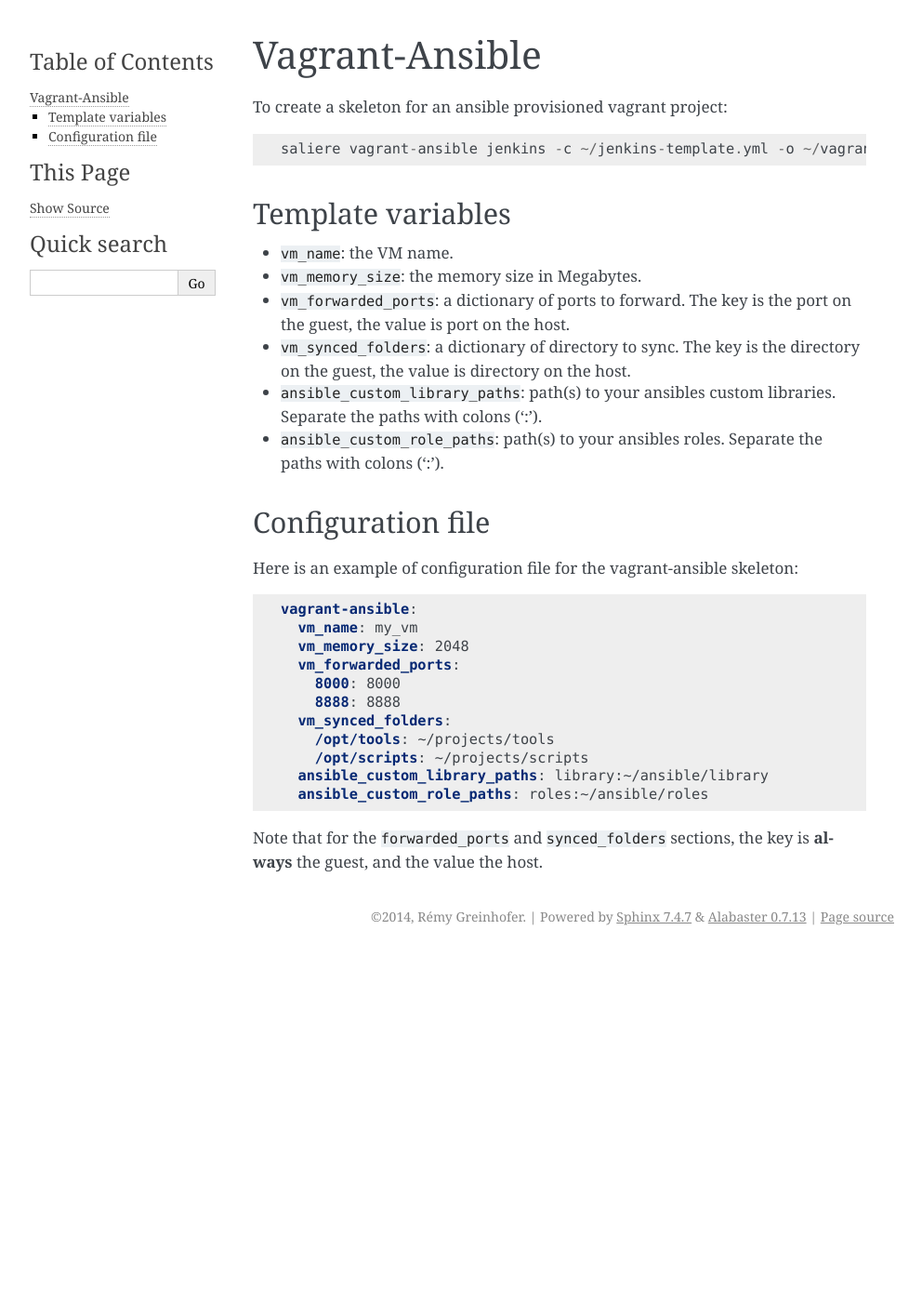
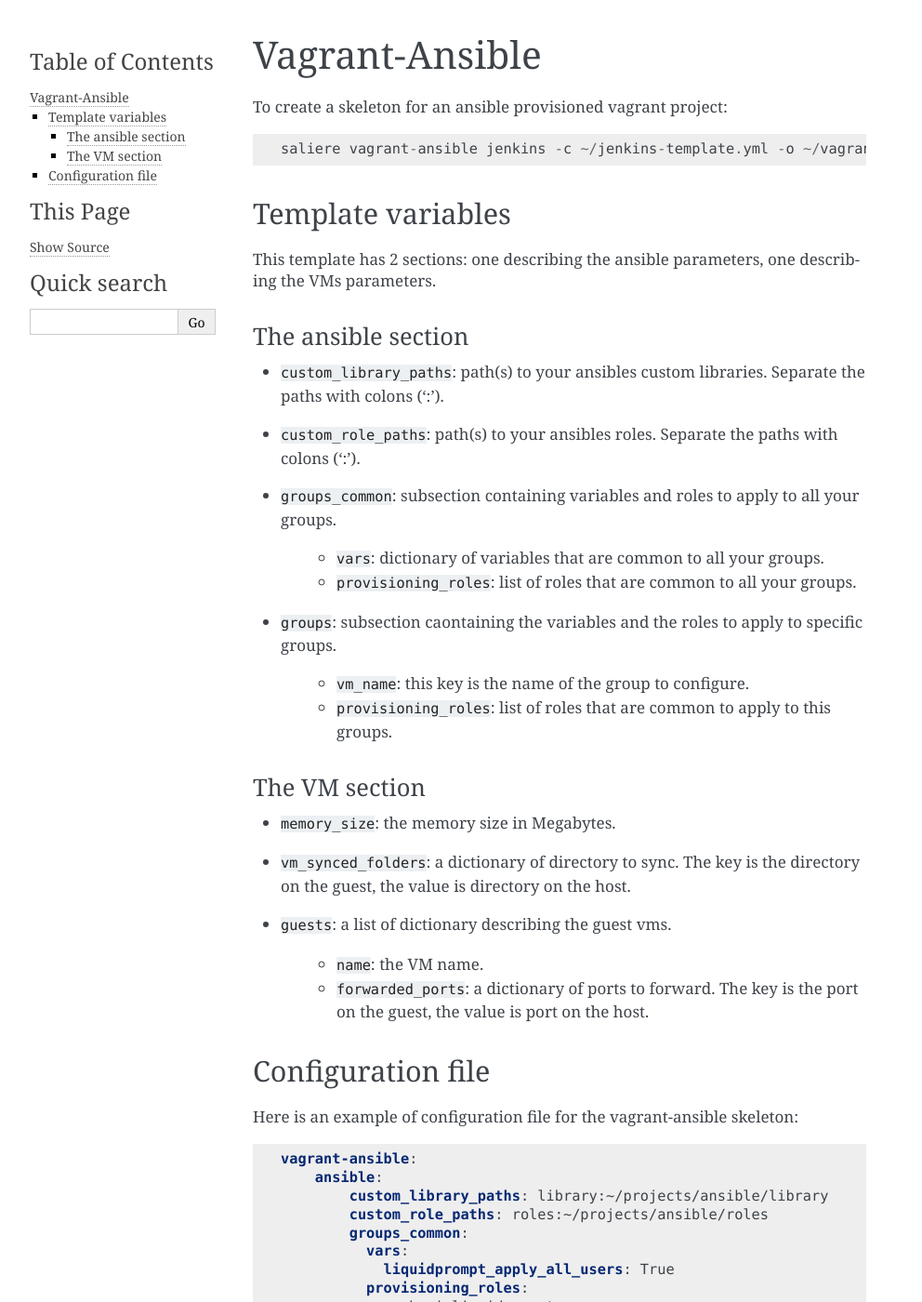
Before and after one commit to rgreinho/Saliere, a Sphinx documentation site: the page built from doc/source/vagrant-ansible.rst, in a window 1280 px wide and 1400 px high. Shown: the whole window at 93% size, without its empty margins (148-1140 px from the left). Built offline with Sphinx 7.4.7, drawn with Linux system fonts in a browser that asks for light colours; some of the changed text lies outside the part shown.

Commit message:
Update the documentation

```diff
--- a/doc/source/vagrant-ansible.rst
+++ b/doc/source/vagrant-ansible.rst
@@ -8,12 +8,32 @@
 Template variables
 ------------------
 
-* ``vm_name``: the VM name.
-* ``vm_memory_size``: the memory size in Megabytes.
-* ``vm_forwarded_ports``: a dictionary of ports to forward. The key is the port on the guest, the value is port on the host.
+This template has 2 sections: one describing the ansible parameters, one describing the VMs parameters.
+
+The ansible section
+^^^^^^^^^^^^^^^^^^^
+
+* ``custom_library_paths``: path(s) to your ansibles custom libraries. Separate the paths with colons (':').
+* ``custom_role_paths``: path(s) to your ansibles roles. Separate the paths with colons (':').
+* ``groups_common``: subsection containing variables and roles to apply to all your groups.
+
+    * ``vars``: dictionary of variables that are common to all your groups.
+    * ``provisioning_roles``: list of roles that are common to all your groups.
+
+* ``groups``: subsection caontaining the variables and the roles to apply to specific groups.
+
+    * ``vm_name``: this key is the name of the group to configure.
+    * ``provisioning_roles``: list of roles that are common to apply to this groups.
+
+The VM section
+^^^^^^^^^^^^^^
+
+* ``memory_size``: the memory size in Megabytes.
 * ``vm_synced_folders``: a dictionary of directory to sync. The key is the directory on the guest, the value is directory on the host.
-* ``ansible_custom_library_paths``: path(s) to your ansibles custom libraries. Separate the paths with colons (':').
-* ``ansible_custom_role_paths``: path(s) to your ansibles roles. Separate the paths with colons (':').
+* ``guests``: a list of dictionary describing the guest vms.
+
+    * ``name``: the VM name.
+    * ``forwarded_ports``: a dictionary of ports to forward. The key is the port on the guest, the value is port on the host.
 
 Configuration file
 ------------------
@@ -23,15 +43,34 @@
 .. code-block:: yaml
 
     vagrant-ansible:
-      vm_name: my_vm
-      vm_memory_size: 2048
-      vm_forwarded_ports:
-        8000: 8000
-        8888: 8888
-      vm_synced_folders:
-        /opt/tools: ~/projects/tools
-        /opt/scripts: ~/projects/scripts
-      ansible_custom_library_paths: library:~/ansible/library
-      ansible_custom_role_paths: roles:~/ansible/roles
+        ansible:
+            custom_library_paths: library:~/projects/ansible/library
+            custom_role_paths: roles:~/projects/ansible/roles
+            groups_common:
+              vars:
+                liquidprompt_apply_all_users: True
+              provisioning_roles:
+                - sbani.liquidprompt
+            groups:
+              ci:
+                provisioning_roles:
+                  - jenkins
+                  - jenkins_job_builder
+              cibuilder:
+                provisioning_roles:
+                  - jenkins_bare_slave
+                  - jenkins_package_builder
+        vm:
+            memory_size: 1024
+            synced_folders:
+              ~/projects/devstack: /opt/devstack
+              ~/projects/engineering/scripts: /opt/scripts
+            guests:
+              - name: cibuilder
+              - name: ci
+                forwarded_ports:
+                  8080: 8080
 
-Note that for the ``forwarded_ports`` and ``synced_folders`` sections, the key is **always** the guest, and the value the host.
+.. note::
+
+    Note that for the ``forwarded_ports`` and ``synced_folders`` sections, the key is **always** the host, and the value the guest.
```
Also changed, not shown: README.rst (+11 -0 lines), doc/source/usage.rst (+47 -3 lines).
